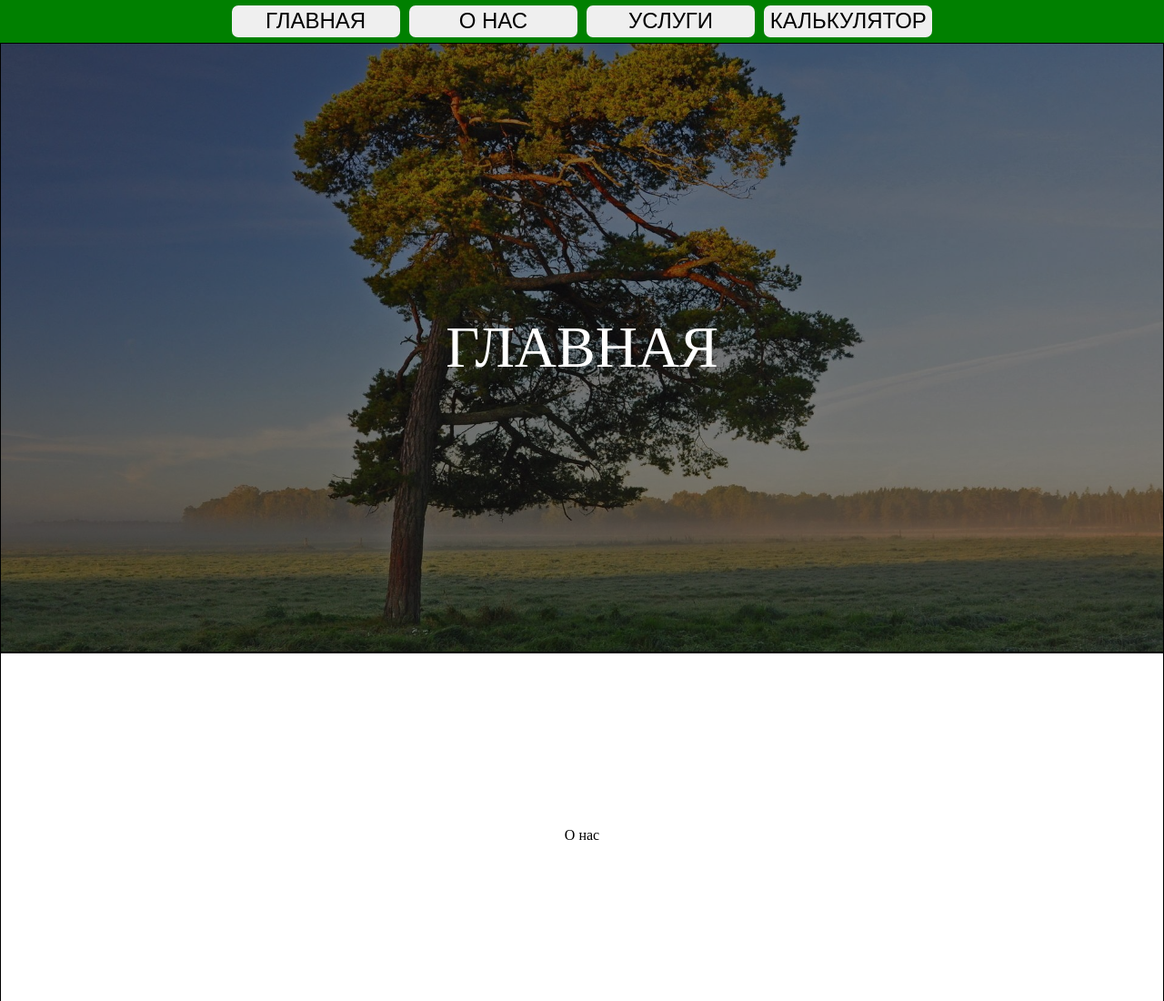
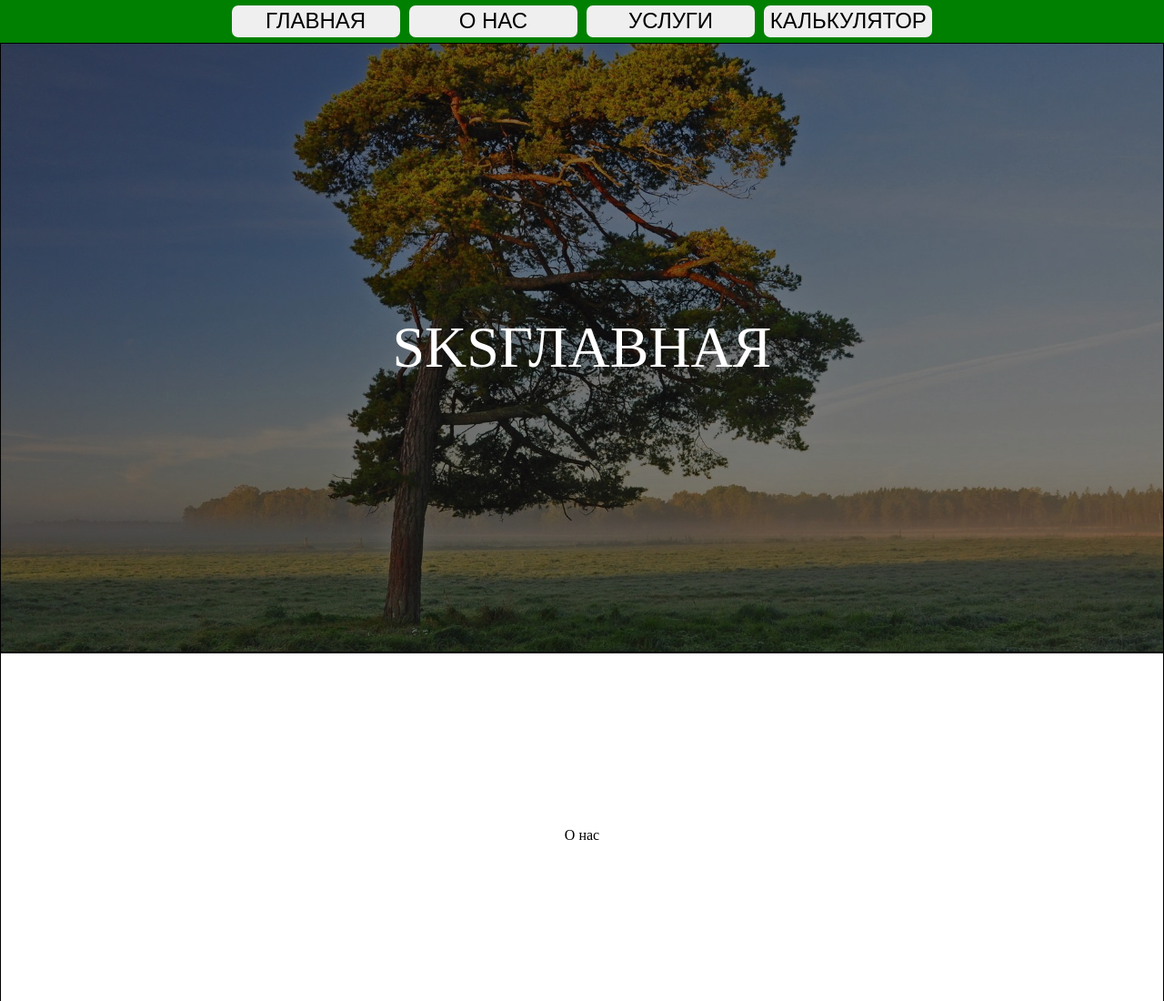
Before and after one commit to Ewoni/arboristic-dream, a plain HTML site: page index.html in a window 1280 px wide. Shown: the top 1100 px of the page at 91% size. Drawn offline with Linux system fonts and the light colour scheme.

Commit message:
тест

```diff
--- a/index.html
+++ b/index.html
@@ -16,7 +16,7 @@
     </header>
     <main class="main">
         <section class="main-main" id="main">
-            <h1 class="main-main-text">главная</h1>
+            <h1 class="main-main-text">sksглавная</h1>
         </section>
         <section class="main-about" id="about">
             <h1>О нас</h1>
```
